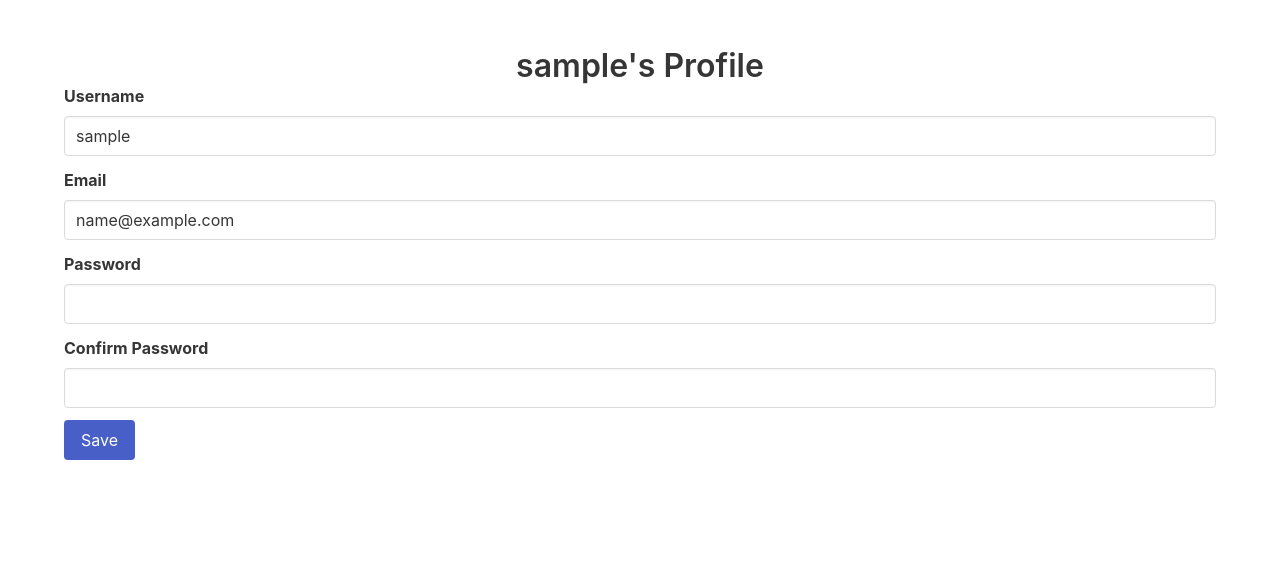
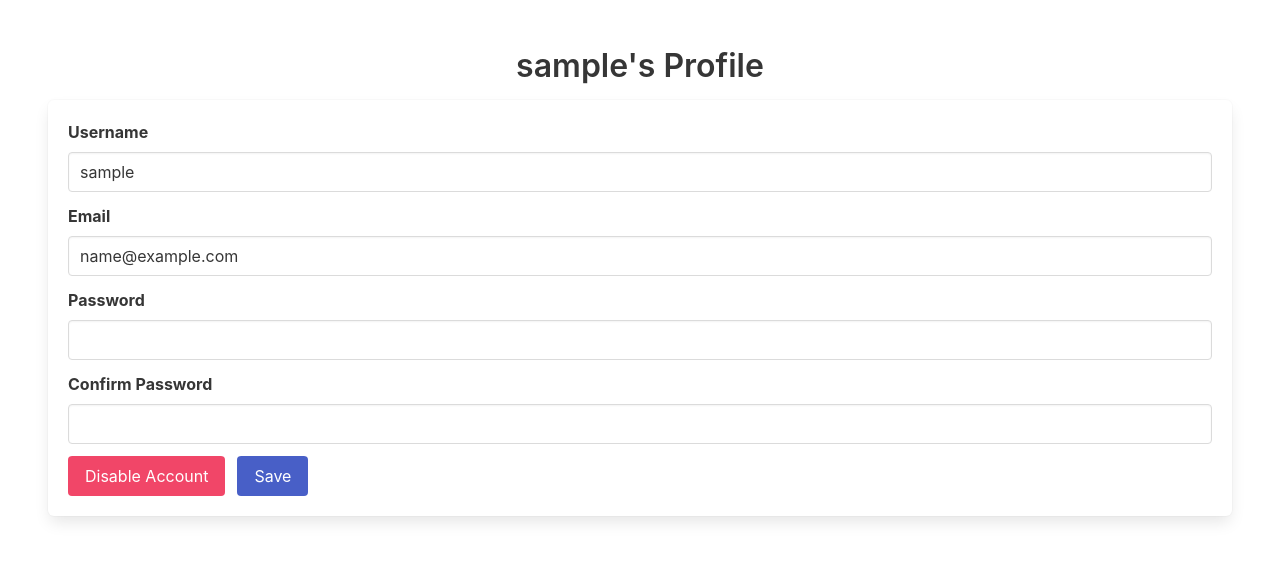
Before and after one commit to cdigby/Rambler, a Django app: page /users/profile/ in a window 1280 px wide. Shown: the part 52-613 px from the top of the page. Run offline with Django 3.2, Linux system fonts and the light colour scheme; the visitor is signed in with stand-in values (Sample User, id 1).

Commit message:
Tidy up forms and allow accounts to be disabled

```diff
--- a/users/templates/users/profile.html
+++ b/users/templates/users/profile.html
@@ -1,18 +1,25 @@
 {% extends "base.html" %}
 {% block content %}
     <div class="section">
-        <div class="container has-text-centered">
+        <div class="container has-text-centered mb-4">
             <p class="title">{{ user.get_username }}'s Profile</p>
         </div>
 
-        <div class="container">
+        <div class="box">
             <form method="post">
                 {% csrf_token %}
                 {% include 'forms/input.html' with field=form.username label='Username' %}
                 {% include 'forms/input.html' with field=form.email label='Email' %}
                 {% include 'forms/input.html' with field=form.password label='Password' %}
                 {% include 'forms/input.html' with field=form.password_confirmation label='Confirm Password' %}
-                {% include 'forms/submit.html' with text='Save' %}
+                <div class="field is-grouped">
+                    <div class="control">
+                        <a href="{% url 'users:disable' %}" class="button is-danger">Disable Account</a>
+                    </div>
+                    <div class="control">
+                        <button class="button is-link">Save</button>
+                    </div>
+                </div>
             </form>
         </div>
     </div>
--- a/users/templates/users/signup_page.html
+++ b/users/templates/users/signup_page.html
@@ -1,11 +1,11 @@
 {% extends "base.html" %}
 {% block content %}
     <div class="section">
-        <div class="container has-text-centered">
+        <div class="container has-text-centered mb-4">
             <p class="title">Sign Up</p>
         </div>
 
-        <div class="container">
+        <div class="box">
             <form method="post">
                 {% csrf_token %}
                 {% include 'forms/input.html' with field=form.username label='Username' %}
--- a/users/urls.py
+++ b/users/urls.py
@@ -9,5 +9,6 @@ urlpatterns = [
     path('signup/', views.signup_view, name='signup'),
     path('login/', auth_views.LoginView.as_view(template_name='users/login_page.html', form_class=LoginForm), name='login'),
     path('profile/', views.profile, name='profile'),
-    path('logout/', views.logout_view, name='logout')
+    path('logout/', views.logout_view, name='logout'),
+    path('disable/', views.disable, name='disable'),
 ]
--- a/users/views.py
+++ b/users/views.py
@@ -30,11 +30,13 @@ def signup_view(request):
         return render(request, 'users/signup_page.html', {"form": form})
 
 
+#Log user out
 def logout_view(request):
     logout(request)
     messages.info(request, "You have been logged out.")
     return redirect('users:login')
 
+#User profile
 @login_required
 def profile(request):
     u = request.user
@@ -74,3 +76,18 @@ def profile(request):
     else:
         form = UserForm(initial=initial_profile)
         return render(request, 'users/profile.html', {'form': form})
+
+#Disable account
+@login_required
+def disable(request):
+    #Disable account
+    if request.method == 'POST':
+        request.user.is_active = False
+        request.user.save()
+        logout(request)
+        messages.success(request, 'Account disabled.')
+        return redirect('users:login')
+
+    #Show confirmation
+    else:
+        return render(request, 'users/disable_page.html')
```
Also changed, not shown: users/templates/users/disable_page.html (added, +25 -0 lines), users/templates/users/login_page.html (+8 -2 lines).
